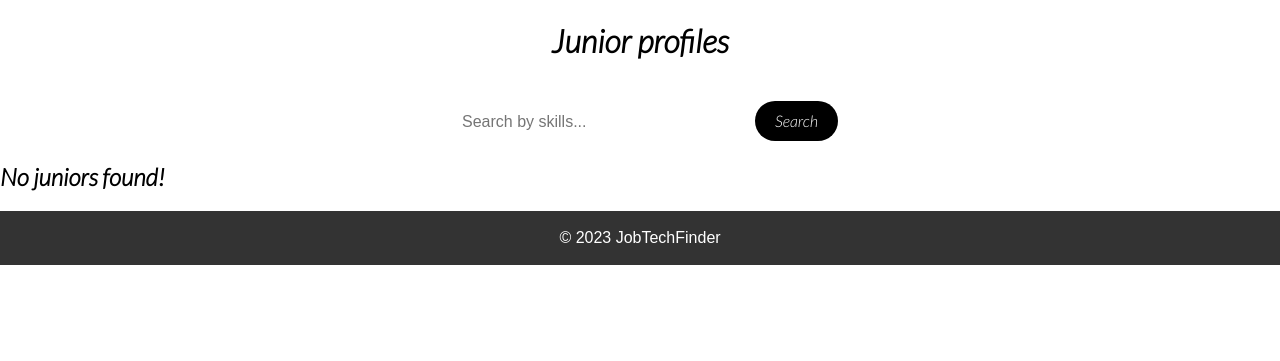
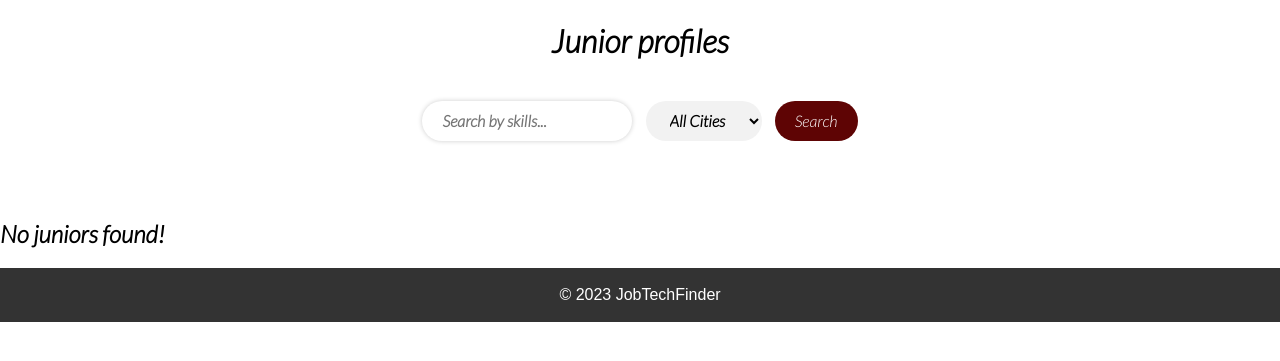
Before and after one commit to TopazAakal/JuniorTechFinder, a Django app: page /juniorList/ in a window 1280 px wide. Shown: the part 49-410 px from the top of the page. Run offline with Django 4.2, Linux system fonts and the light colour scheme; data that the repository does not hold is empty; some web fonts are replaced.

Commit message:
BSPMC235-46 add search by location

```diff
--- a/Juniors/templates/juniorList.html
+++ b/Juniors/templates/juniorList.html
@@ -5,15 +5,23 @@
 
 <div class="list"></div>
 
-<h1 style="text-align: center;">Junior profiles</h1>
+<h1 style="text-align: center; font-weight: bold;">Junior profiles</h1>
 <br>
 
 <div class="search">
     <form method="GET" action="{% url 'juniorList' %}">
         <input type="text" name="skills" placeholder="Search by skills...">
+        <select name="city">
+            <option value="">All Cities</option>
+            {% for city in cities %}
+            <option value="{{ city }}">{{ city }}</option>
+            {% endfor %}
+        </select>
         <button type="submit">Search</button>
     </form>
 </div>
+
+<br><br>
 
 
 {% if juniors %}
@@ -34,7 +42,7 @@
                 <strong>Phone:</strong> {{ junior.phone_number }}<br>
                 <strong>City:</strong> {{ junior.city }}<br>
                 <strong>Age:</strong> {{ junior.age }}<br>
-                <strong>Skills:</strong> {{ junior.skills }}<br>
+                <strong>Skills:</strong> {{ junior.skills | truncatechars:30}}<br>
                 <strong>Summary:</strong> {{ junior.summary | truncatechars:60 }}<br>
             </p>
         </div>
@@ -88,14 +96,15 @@
     }
 
     .card__image img {
-        margin-top: 2rem;
-        margin-left: 2rem;
-        margin-bottom: 1rem;
-        margin-right: 2rem;
-        height: 12rem;
-        width: 12rem;
+        margin: 1rem auto;
+        display: block;
+        width: calc(100% - 4rem);
+        height: auto;
+        aspect-ratio: 1/1;
         border-radius: 5px;
     }
+
+
 
     .card__footer {
         background-color: white;
@@ -112,29 +121,39 @@
         margin-bottom: 20px;
     }
 
-    .search input[type="text"] {
+
+    select,
+    input[type="text"],
+    button {
         height: 40px;
         font-size: 16px;
         border: none;
         border-radius: 20px;
+        margin: 0 5px;
         padding: 0 20px;
-        width: 300px;
-        margin-right: 10px;
     }
 
-    .search button {
-        height: 40px;
-        font-size: 16px;
-        border: none;
-        border-radius: 20px;
-        padding: 0 20px;
-        background-color: #000000;
+    select {
+        background-color: #f2f2f2;
+        font-family: 'Lato', sans-serif;
+        font-weight: bold;
+    }
+
+    input[type="text"] {
+        background-color: #fff;
+        box-shadow: 0 0 5px rgba(0, 0, 0, 0.2);
+        font-family: 'Lato', sans-serif;
+        font-weight: bold;
+    }
+
+    button {
+        background-color: #5e0404;
         color: #fff;
         cursor: pointer;
     }
 
-    .search button:hover {
-        background-color: #34445b;
+    button:hover {
+        background-color: #000000;
     }
 </style>
 
--- a/Juniors/views.py
+++ b/Juniors/views.py
@@ -71,10 +71,16 @@ def checkProfile(request):
 
 def juniorList(request):
     juniors = Juniors.objects.all()
+    cities = list(set([junior.city for junior in juniors]))
 
     if request.method == 'GET':
         skills = request.GET.get('skills')
+        city = request.GET.get('city')
+
         if skills:
             juniors = juniors.filter(skills__icontains=skills)
 
-    return render(request, 'JuniorList.html', {'juniors': juniors})
+        if city:
+            juniors = juniors.filter(city=city)
+
+    return render(request, 'JuniorList.html', {'juniors': juniors, 'cities': cities})
```
